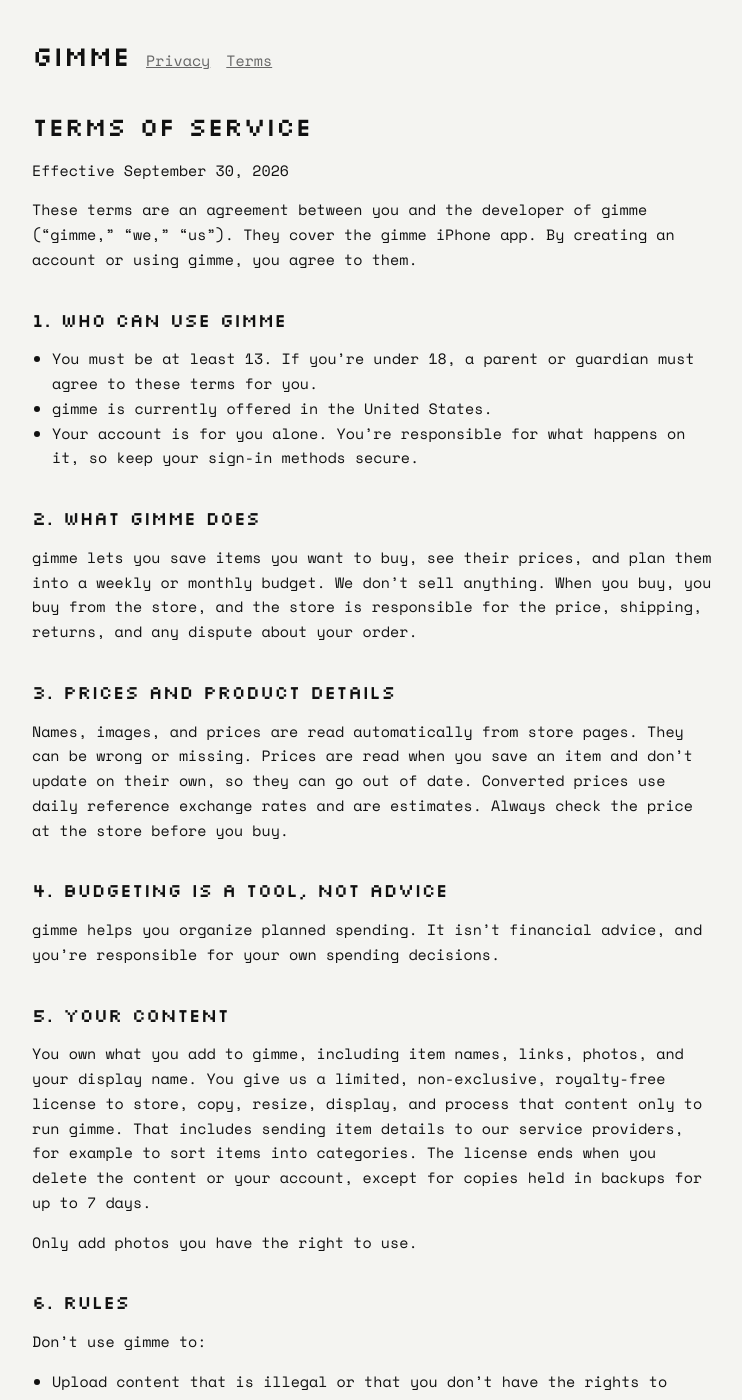
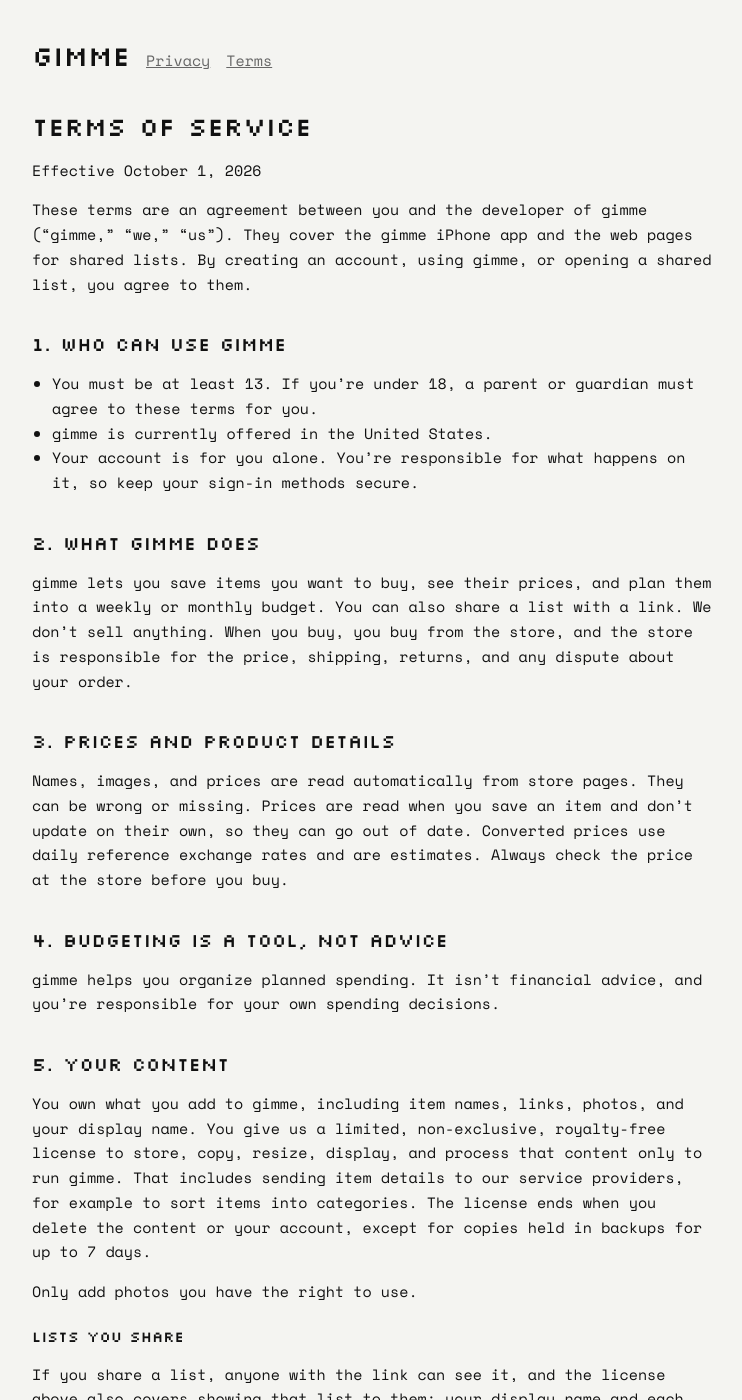
Before and after one commit to dayo-adebanjo/gimme-legal, a Jekyll site: the page built from terms.md, in a window 1280 px wide and 1400 px high. Shown: the whole window, without its empty margins (264-1006 px from the left). Built offline with Jekyll 4.4.1, drawn with Linux system fonts in a browser that asks for light colours; some of the changed text lies outside the part shown.

Commit message:
Terms: shared wishlist links
Co-Authored-By: Claude Fable 5.1 <noreply@anthropic.com>

```diff
--- a/terms.md
+++ b/terms.md
@@ -6,9 +6,9 @@ permalink: /terms/
 
 # Terms of Service
 
-Effective September 30, 2026
+Effective October 1, 2026
 
-These terms are an agreement between you and the developer of gimme ("gimme," "we," "us"). They cover the gimme iPhone app. By creating an account or using gimme, you agree to them.
+These terms are an agreement between you and the developer of gimme ("gimme," "we," "us"). They cover the gimme iPhone app and the web pages for shared lists. By creating an account, using gimme, or opening a shared list, you agree to them.
 
 ## 1. Who can use gimme
 
@@ -18,7 +18,7 @@ These terms are an agreement between you and the developer of gimme ("gimme," "w
 
 ## 2. What gimme does
 
-gimme lets you save items you want to buy, see their prices, and plan them into a weekly or monthly budget. We don't sell anything. When you buy, you buy from the store, and the store is responsible for the price, shipping, returns, and any dispute about your order.
+gimme lets you save items you want to buy, see their prices, and plan them into a weekly or monthly budget. You can also share a list with a link. We don't sell anything. When you buy, you buy from the store, and the store is responsible for the price, shipping, returns, and any dispute about your order.
 
 ## 3. Prices and product details
 
@@ -34,6 +34,10 @@ You own what you add to gimme, including item names, links, photos, and your dis
 
 Only add photos you have the right to use.
 
+### Lists you share
+
+If you share a list, anyone with the link can see it, and the license above also covers showing that list to them: your display name and each item's name, image, store, link, and price if you leave prices on. The page shows your list as it is when opened. Resetting the link in the share sheet, or deleting your account, stops it. You're responsible for who you send the link to.
+
 ## 6. Rules
 
 Don't use gimme to:
@@ -43,7 +47,9 @@ Don't use gimme to:
 - Save items in bulk with bots or scripts
 - Break any law
 
-We may suspend or close accounts that break these rules. To report a problem, email [gimme.wish@gmail.com](mailto:gimme.wish@gmail.com).
+A list you share must not show anything that is sexually explicit, hateful, harassing, violent, or misleading, or that reveals someone else's private information. This applies to item names, photos, and your display name.
+
+Anyone viewing a shared list can report it with the Report this list link. We may hide a shared list, and suspend or close accounts, that break these rules. To report a problem, email [gimme.wish@gmail.com](mailto:gimme.wish@gmail.com).
 
 ## 7. Other sites and apps
 
```
